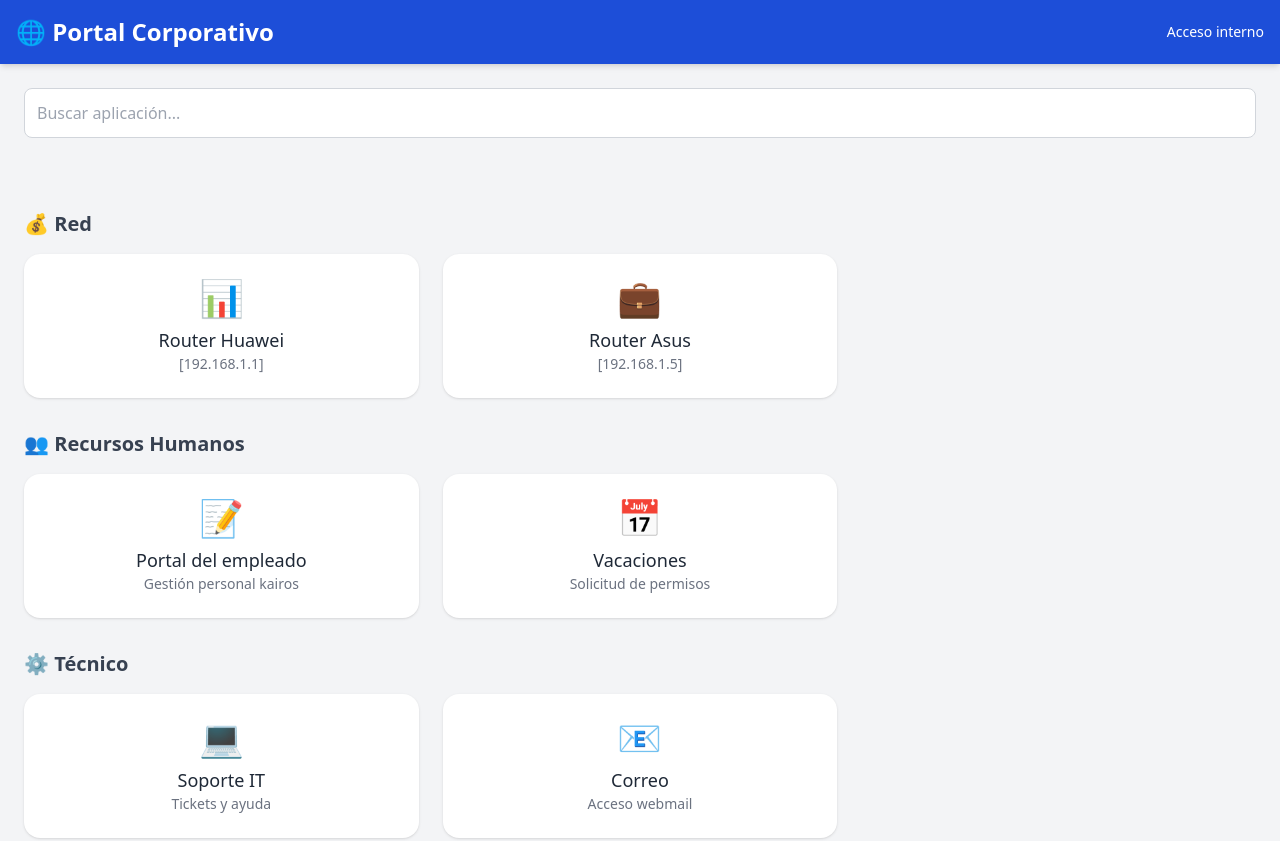
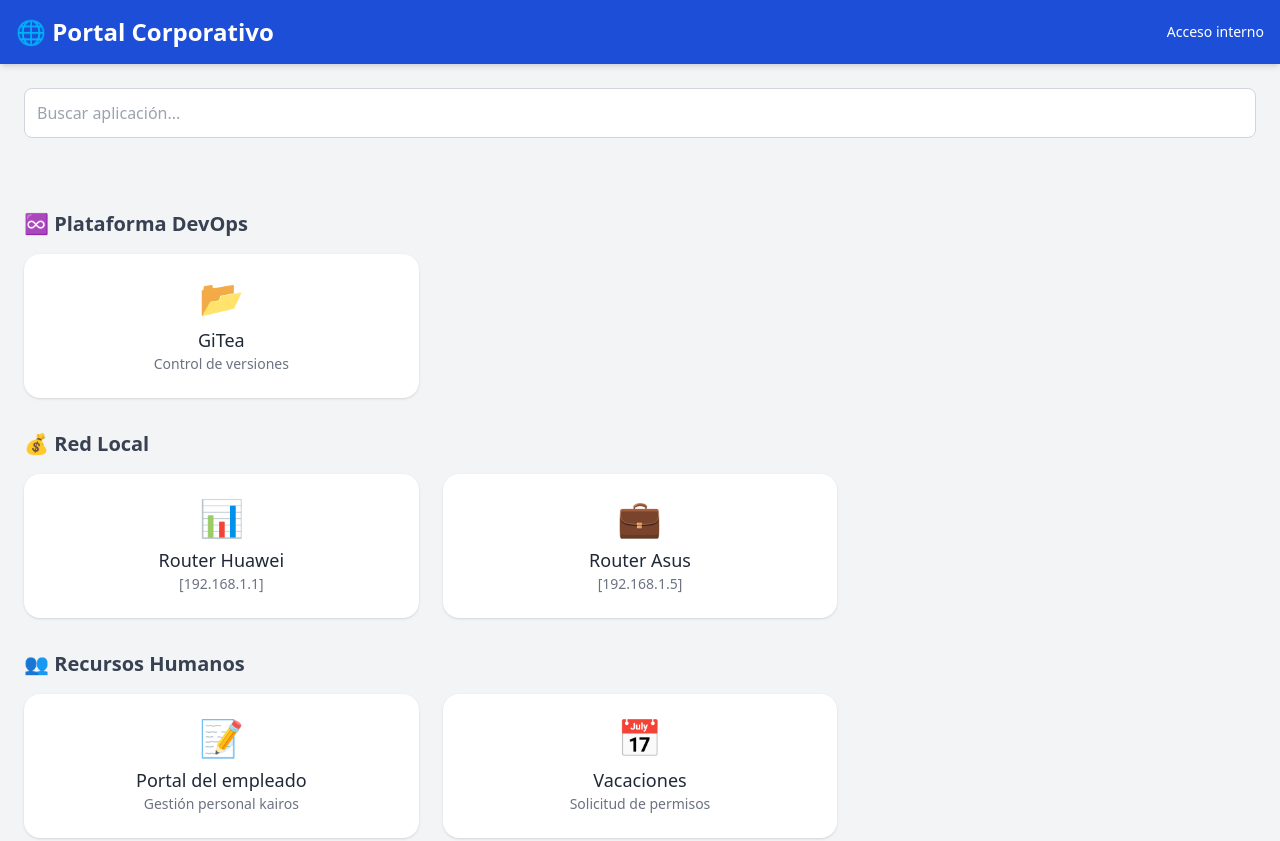
Before and after one commit to A-Restoy/intranet-local, a plain HTML site: page index.html in a window 1280 px wide. Shown: the top 841 px of the page. Drawn offline with nearby package versions, Linux system fonts and the light colour scheme.

Commit message:
Add link gitea

```diff
--- a/index.html
+++ b/index.html
@@ -24,9 +24,24 @@
 
 <!-- Main -->
 <main class="max-w-7xl mx-auto p-6">
+
+<!-- Categoría Plataforma DevOps -->
+<section class="mb-8">
+<h2 class="text-xl font-semibold text-gray-700 mb-4">♾️ Plataforma DevOps</h2>
+<div class="grid grid-cols-1 sm:grid-cols-2 md:grid-cols-3 gap-6">
+<a href="http://intranet.com:3000" class="bg-white shadow rounded-2xl p-6 hover:shadow-lg transition text-center">
+<div class="text-4xl mb-2">📂</div>
+<h3 class="text-lg font-medium text-gray-800">GiTea</h3>
+<p class="text-sm text-gray-500">Control de versiones</p>
+</a>
+
+
+</div>
+</section>
+
 <!-- Categoría Finanzas -->
 <section class="mb-8">
-<h2 class="text-xl font-semibold text-gray-700 mb-4">💰 Red</h2>
+<h2 class="text-xl font-semibold text-gray-700 mb-4">💰 Red Local</h2>
 <div class="grid grid-cols-1 sm:grid-cols-2 md:grid-cols-3 gap-6">
 <a href="http://mirouter.com" class="bg-white shadow rounded-2xl p-6 hover:shadow-lg transition text-center">
 <div class="text-4xl mb-2">📊</div>
@@ -38,6 +53,7 @@
 <h3 class="text-lg font-medium text-gray-800">Router Asus</h3>
 <p class="text-sm text-gray-500">[192.168.1.5]</p>
 </a>
+
 </div>
 </section>
 
```
